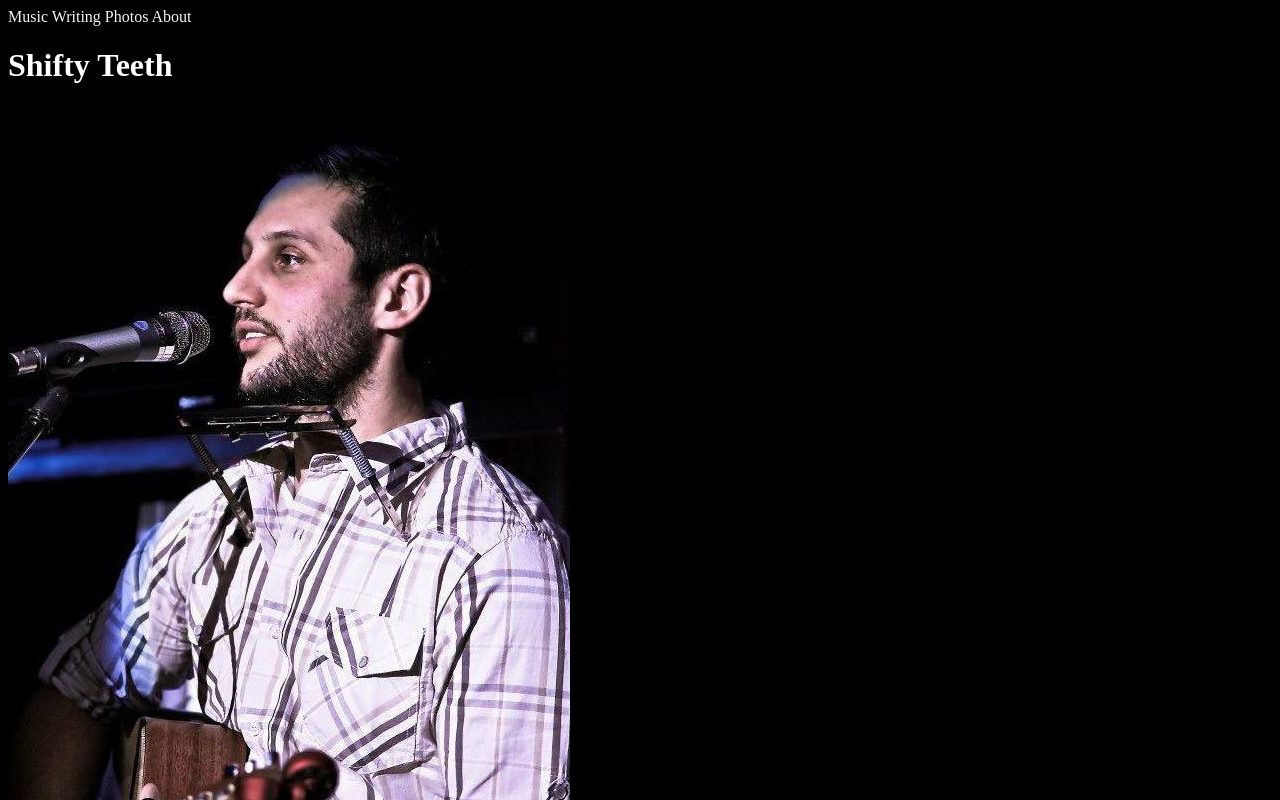
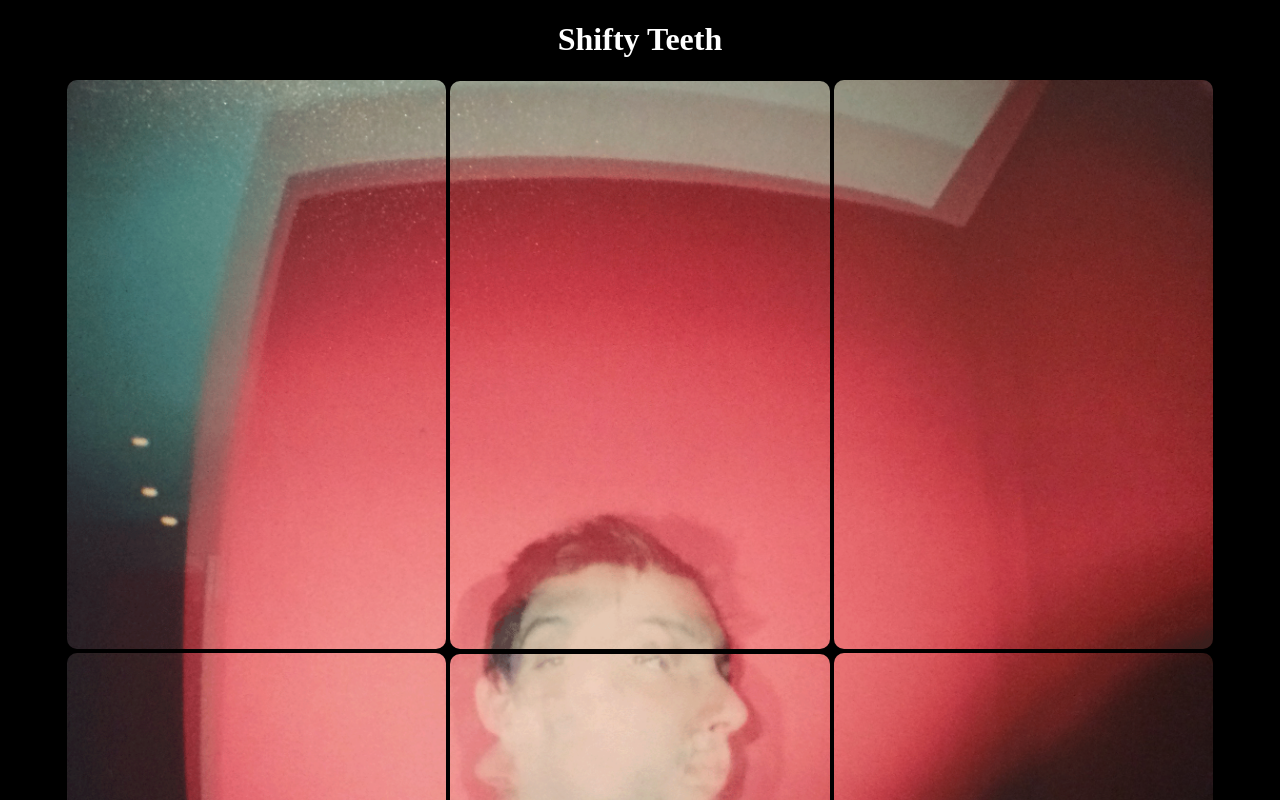
Before and after one commit to mpflynn01/mpflynn01.github.io, a plain HTML site: page Practice/index.html in a window 1280 px wide. Shown: the top 800 px of the page. Drawn offline with Linux system fonts and the light colour scheme.

Commit message:
added image, fixed border radius,

```diff
--- a/Practice/index.html
+++ b/Practice/index.html
@@ -5,14 +5,19 @@
         <title>Shifty Teeth</title>
     </head>
     <body>
-        <nav>
+        <h1>Shifty Teeth</h1>
+        <img src="images/images/chopped_01.gif"/>
+        <img src="images/images/chopped_02.gif"/>
+        <img src="images/images/chopped_03.gif"/>
+        <img src="images/images/chopped_04.gif"/>
+        <img src="images/images/chopped_05.gif"/>
+        <img src="images/images/chopped_06.gif"/>
+       <!-- <nav>
             <a href="#">Music</a>
             <a href="#">Writing</a>
             <a href="#">Photos</a>
-            <a href="#">About</a>
+            <a href="#">About</a>-->
         </nav>
-        <h1>Shifty Teeth</h1>
-        <img src="images/Hello%20Shindy%20in%20the%20Round.jpg"/>
         <h5></h5>
         <p></p>
         </a>
--- a/Practice/stylesheet.css
+++ b/Practice/stylesheet.css
@@ -1,6 +1,17 @@
 body {
+    text-align:center;
     background-color:black;
     color:white;
+}
+
+img {
+    transition-property:opacity;
+    transition-duration:2s;
+    border-radius:10px;
+    filter:blur(100%);
+    margin:auto;
+    height: 30%;
+    width: 30%;
 }
 
 a {
--- a/day2homework/daily-planet/daily-planet-style.css
+++ b/day2homework/daily-planet/daily-planet-style.css
@@ -3,7 +3,6 @@ body {
     margin: 0 auto;
     background-color: #6e9191
 }
-
 
 header, nav, main {
     text-align:center
@@ -14,12 +13,12 @@ a {
 }
 
 header, nav, main, section, aside, footer {
-    padding: 10px;
-    margin-top: 10px;
-    margin-bottom:10px;
+    padding: 5px;
+    margin-top: 5px;
+    margin-bottom:5px;
     background-color:floralwhite;
     border-color:black;
-    border-radius:7px;
+    border-radius:3.5px;
     border-style:none;
 }
 
@@ -35,9 +34,15 @@ img {
     margin-right:auto
 }
 
+#boat {
+    float:right;
+    max-height:50%;
+    max-width:50%;
+}
+
 aside {
-    width: 20%;
-    float:right;
+    width: 25%;
+    float: right;
 }
 
 
```
Also changed, not shown: day2homework/daily-planet/DailyPlanet.html (+1 -0 lines), Practice/about.html (added), Practice/images/images/chopped_01.gif (added), Practice/images/images/chopped_02.gif (added), Practice/images/images/chopped_03.gif (added), Practice/images/images/chopped_04.gif (added), Practice/images/images/chopped_05.gif (added), Practice/images/images/chopped_06.gif (added), Practice/music.html (added), Practice/video.html (added), Practice/writing.html (added).
